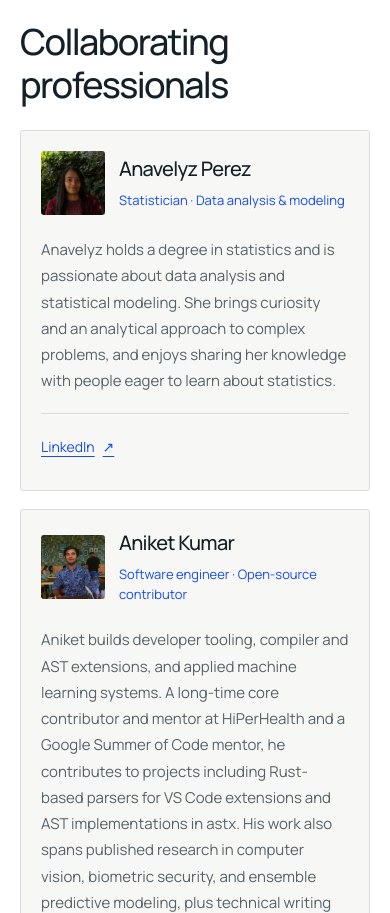
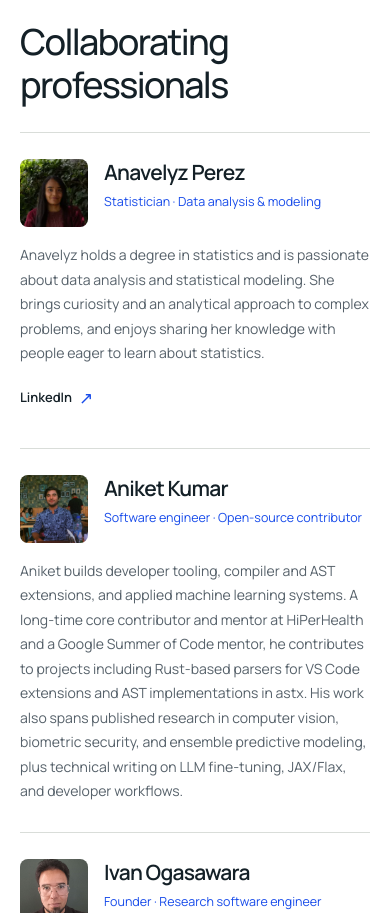
Before and after one commit to scistitch/scistitch.github.io, an Eleventy site: page src/network.njk in a window 390 px wide. Shown: the part 1087-2000 px from the top of the page. Built offline with nearby package versions, Linux system fonts and the light colour scheme; Eleventy itself is replaced by a stand-in of ours; files that its build step writes are made by us from their sources.

Commit message:
Redesign professional network as responsive editorial directory (#26)

```diff
--- a/src/_includes/professional-card.njk
+++ b/src/_includes/professional-card.njk
@@ -1,13 +1,13 @@
 <article class="professional-card" id="{{ professional.id }}" aria-labelledby="{{ professional.id }}-name">
   <header class="professional-header">
     <img class="professional-portrait" src="{{ professional.photo }}"
-    width="460" height="460" alt="{{ professional.name }}"
-    loading="lazy" decoding="async" />
+      width="460" height="460" alt="" loading="lazy" decoding="async" />
     <div class="professional-heading">
       <h3 id="{{ professional.id }}-name">{{ professional.name }}</h3>
       <p class="professional-role">{{ professional.headline }}</p>
     </div>
   </header>
+  <div class="professional-details">
     <p class="professional-bio">{{ professional.bio }}</p>
     {% if professional.website or professional.github or professional.linkedin %}
     <div class="professional-links">
@@ -28,4 +28,5 @@
       {% endif %}
     </div>
     {% endif %}
+  </div>
 </article>
--- a/src/network.njk
+++ b/src/network.njk
@@ -34,7 +34,7 @@ contact: {"eyebrow": "Start with your project", "title": "Let’s explore<br />t
           </div>
           <figure class="hero-figure page-figure">
             <div class="figure-top">
-              <span>PEOPLE × EXPERTISE</span><span aria-hidden="true">[ 06 ]</span>
+              <span>PEOPLE × EXPERTISE</span><span aria-hidden="true">[ {{ professionals | length }} ]</span>
             </div>
             <img src="/assets/professional-network.svg" width="500" height="415"
               alt="Six individual figures linked by curved blue lines, representing independent professionals connected through collaboration."
--- a/styles.css
+++ b/styles.css
@@ -2103,111 +2103,146 @@ button {
   }
 }
 
-/* Professional directory: compact identity, full-width biography. */
+/* Professional network: an editorial directory without uneven card columns. */
 .network-directory > .section-intro {
-  margin-bottom: 36px;
+  margin-bottom: clamp(28px, 4vw, 48px);
 }
 
 .professional-grid {
+  border-top: 1px solid var(--line);
+}
+
+.professional-card {
   display: grid;
-  grid-template-columns: repeat(2, minmax(0, 1fr));
-  gap: 24px;
-}
-
-.professional-card {
-  display: flex;
-  flex-direction: column;
+  grid-template-columns: minmax(0, 350px) minmax(0, 1fr);
+  gap: clamp(30px, 5vw, 90px);
   min-width: 0;
-  padding: 28px;
-  border: 1px solid var(--line);
-  border-radius: 3px;
-  background: var(--paper);
+  padding: clamp(28px, 3.2vw, 42px) 0;
+  border-bottom: 1px solid var(--line);
 }
 
 .professional-header {
-  display: grid;
-  grid-template-columns: 80px minmax(0, 1fr);
-  align-items: center;
+  display: flex;
+  align-items: flex-start;
   gap: 20px;
+  min-width: 0;
 }
 
 .professional-portrait {
   display: block;
-  width: 80px;
-  height: 80px;
+  flex: 0 0 88px;
+  width: 88px;
+  height: 88px;
   object-fit: cover;
   object-position: center;
-  border-radius: 3px;
+  border-radius: 10px;
+  background: #edf0ee;
+}
+
+.professional-heading {
+  min-width: 0;
 }
 
 .professional-heading h3 {
-  font-size: 23px;
-  line-height: 1.3;
+  font-size: clamp(21px, 2.1vw, 26px);
+  font-weight: 600;
+  line-height: 1.28;
   letter-spacing: -0.035em;
-  overflow-wrap: anywhere;
+  overflow-wrap: break-word;
 }
 
 .professional-role {
-  margin-top: 8px;
+  margin-top: 10px;
+  color: var(--blue);
   font-size: 13px;
   line-height: 1.6;
-  color: var(--blue);
+}
+
+.professional-details {
+  min-width: 0;
 }
 
 .professional-bio {
-  margin-top: 22px;
-  margin-bottom: 18px;
+  max-width: 76ch;
+  color: var(--muted);
   font-size: 15px;
-  line-height: 1.75;
-  color: var(--muted);
+  line-height: 1.8;
 }
 
 .professional-links {
   display: flex;
   flex-wrap: wrap;
-  gap: 8px 20px;
-  margin-top: auto;
-  padding-top: 12px;
-  border-top: 1px solid var(--line);
+  gap: 4px 24px;
+  margin-top: 14px;
 }
 
 .professional-links a {
   display: inline-flex;
   align-items: center;
-  gap: 8px;
+  gap: 7px;
   min-height: 44px;
-  color: var(--blue);
-  font-size: 14px;
+  color: var(--ink);
+  font-size: 13px;
+  font-weight: 600;
+}
+
+.professional-links a span {
+  color: var(--blue);
+  font-size: 17px;
+  font-weight: 400;
+}
+
+.professional-links a:hover {
+  color: var(--blue);
   text-decoration: underline;
-  text-underline-offset: 4px;
-}
-
-@media (max-width: 850px) {
-  .professional-grid {
+  text-underline-offset: 5px;
+}
+
+@media (max-width: 1000px) {
+  .professional-card {
     grid-template-columns: minmax(0, 1fr);
+    gap: 18px;
   }
 }
 
 @media (max-width: 600px) {
   .network-directory > .section-intro {
-    margin-bottom: 24px;
-  }
-  .professional-grid {
-    gap: 18px;
-  }
+    margin-bottom: 26px;
+  }
+
   .professional-card {
-    padding: 20px;
-  }
+    gap: 16px;
+    padding: 26px 0 28px;
+  }
+
   .professional-header {
-    grid-template-columns: 64px minmax(0, 1fr);
-    gap: 14px;
-  }
+    gap: 16px;
+  }
+
   .professional-portrait {
-    width: 64px;
-    height: 64px;
-  }
+    flex-basis: 68px;
+    width: 68px;
+    height: 68px;
+    border-radius: 8px;
+  }
+
   .professional-heading h3 {
-    font-size: 20px;
+    font-size: 21px;
+  }
+
+  .professional-role {
+    margin-top: 6px;
+    font-size: 12.5px;
+  }
+
+  .professional-bio {
+    font-size: 14px;
+    line-height: 1.75;
+  }
+
+  .professional-links {
+    gap: 2px 20px;
+    margin-top: 10px;
   }
 }
 
```
Lines whose indentation alone changed are shown as unchanged.
